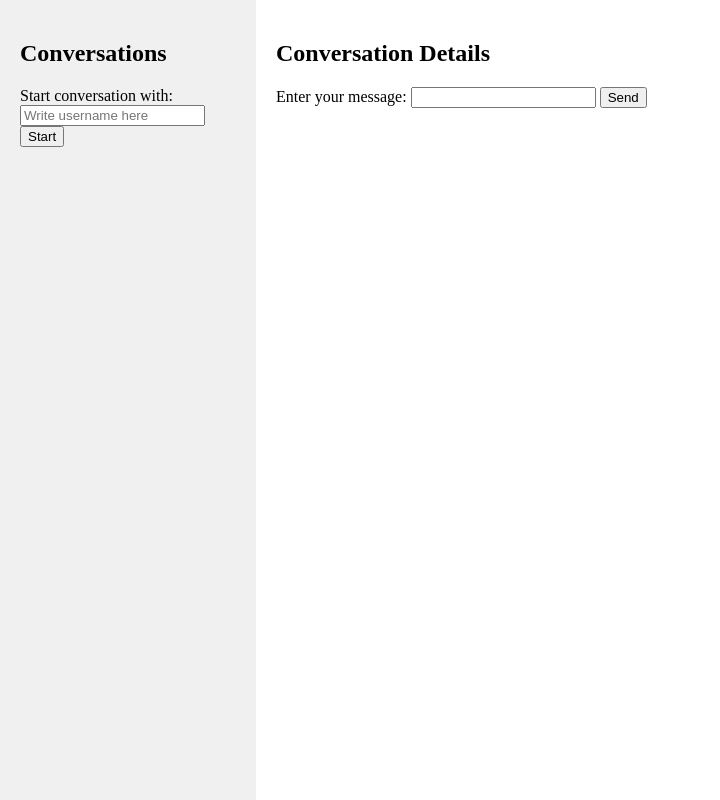
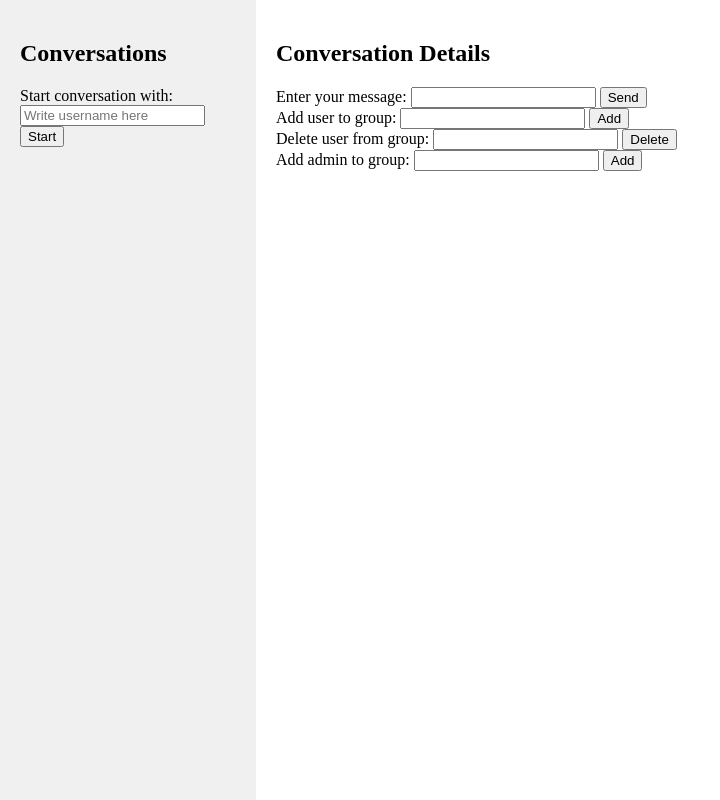
Before and after one commit to Roman-Petru/TP-Pigeon, a website: page Client/Public/messages.html in a window 1280 px wide. Shown: the whole page, without its empty margins (0-720 px from the left). Drawn offline with Linux system fonts and the light colour scheme; no server answers.

Commit message:
Added group functions to front

```diff
--- a/Client/Public/messages.html
+++ b/Client/Public/messages.html
@@ -44,6 +44,8 @@
 
     <div id="conversationDetails">
         <h2>Conversation Details</h2>
+        <div id="userGroupList">
+        </div>
         <div id="conversationContent">
         </div>
 
@@ -52,11 +54,27 @@
             <input type="text" id="message" name="message" required>
             <button type="button" onclick="sendMessage()">Send</button>
         </form>
+        <form id="addToGroupForm">
+            <label for="message">Add user to group:</label>
+            <input type="text" id="addToGroup" name="addToGroup" required>
+            <button type="button" onclick="sendAddToGroup()">Add</button>
+        </form>
+        <form id="deleteFromGroupForm">
+            <label for="message">Delete user from group:</label>
+            <input type="text" id="deleteFromGroup" name="deleteFromGroup" required>
+            <button type="button" onclick="sendDeleteFromGroup()">Delete</button>
+        </form>
+        <form id="addAdminToGroup">
+            <label for="message">Add admin to group:</label>
+            <input type="text" id="addAdminToGroup" name="addAdminToGroup" required>
+            <button type="button" onclick="sendAddAdminToGroup()">Add</button>
+        </form>
     </div>
 
     <script>
         const username = sessionStorage.getItem('username');
         let currentConversationId = '';
+        let usersInConversation = '';
 
         function sendMessage() {
             const messageInput = document.getElementById('message');
@@ -92,6 +110,112 @@
             });
         }
 
+        function sendAddToGroup() {
+            const userToAdd = document.getElementById('addToGroup');
+            const username = userToAdd.value;
+            const conversationId = currentConversationId;
+
+            const requestData = {
+                convId: conversationId,
+                adminAddingUser: sessionStorage.getItem('username'),
+                newUserUsername: username
+            };
+
+            console.log('Adding user to group: ', requestData);
+
+            fetch('http://127.0.0.1:3000/addUserToConv', {
+                method: 'PATCH',
+                headers: {
+                'Content-Type': 'application/json'
+                },
+                body: JSON.stringify(requestData)
+            })
+            .then(response => {
+                if (response.ok) {
+                console.log('User added successfully!');
+                userToAdd.value = '';
+                loadConversation(conversationId);
+                } else {
+                alert("User couldn't be added");
+                console.error('Failed to add user.');
+                }
+            })
+            .catch(error => {
+                console.error('Error adding user:', error);
+            });
+        }
+
+        function sendDeleteFromGroup() {
+            const userToDelete = document.getElementById('deleteFromGroup');
+            const username = userToDelete.value;
+            const conversationId = currentConversationId;
+
+            const requestData = {
+                convId: conversationId,
+                adminDeletingUser: sessionStorage.getItem('username'),
+                deletedUserUsername: username
+            };
+
+            console.log('Deleting user from group: ', requestData);
+
+            fetch('http://127.0.0.1:3000/deleteUserFromConv', {
+                method: 'PATCH',
+                headers: {
+                'Content-Type': 'application/json'
+                },
+                body: JSON.stringify(requestData)
+            })
+            .then(response => {
+                if (response.ok) {
+                console.log('User deleted successfully!');
+                userToDelete.value = '';
+                loadConversation(conversationId);
+                } else {
+                alert("User couldn't be deleted");
+                console.error('Failed to delete user.');
+                }
+            })
+            .catch(error => {
+                console.error('Error deleting user:', error);
+            });
+        }
+
+        function sendAddAdminToGroup() {
+            const userToAdd = document.getElementById('addAdminToGroup');
+            const username = userToAdd.value;
+            const conversationId = currentConversationId;
+
+            const requestData = {
+                convId: conversationId,
+                userAddingAdmin: sessionStorage.getItem('username'),
+                newAdminUsername: username
+            };
+
+            console.log('Adding admin to group: ', requestData);
+
+            fetch('http://127.0.0.1:3000/addAdmin', {
+                method: 'PATCH',
+                headers: {
+                'Content-Type': 'application/json'
+                },
+                body: JSON.stringify(requestData)
+            })
+            .then(response => {
+                if (response.ok) {
+                console.log('Admin added successfully!');
+                userToAdd.value = '';
+                loadConversation(conversationId);
+                } else {
+                alert("User couldn't be added to admin");
+                console.error('Failed to make user group aadmin.');
+                }
+            })
+            .catch(error => {
+                console.error('Error adding user as admin: ', error);
+            });
+        }
+
+
         function loadConversations() {
             const conversationLinks = document.getElementById('conversationLinks');
             conversationLinks.innerHTML = '';
@@ -106,8 +230,9 @@
                         const listItem = document.createElement('li');
                         const link = document.createElement('a');
                         link.href = '#';
+                        const users = conversation.users.join(', ');
+                        usersInConversation = users;
                         link.onclick = () => loadConversation(conversation.id);
-                        const users = conversation.users.join(', ');
                         link.textContent = users;
                         listItem.appendChild(link);
                         conversationLinks.appendChild(listItem);
@@ -122,6 +247,14 @@
             const conversationContent = document.getElementById('conversationContent');
             conversationContent.innerHTML = 'Loading conversation...';
             currentConversationId = conversationId;
+
+            const userGroupListContent = document.getElementById('userGroupList');
+            userGroupListContent.innerHTML = '';
+            const listUsers = document.createElement('li');
+            const usersText = document.createTextNode('Users in chat: ' + usersInConversation);
+
+            listUsers.appendChild(usersText);
+            userGroupListContent.appendChild(listUsers);
 
             const serverUrl = 'http://' + 'localhost' + ':' + 3000 + '/getConversation?id=' + conversationId;
             console.log(`Sending request to: ${serverUrl}`);
```
